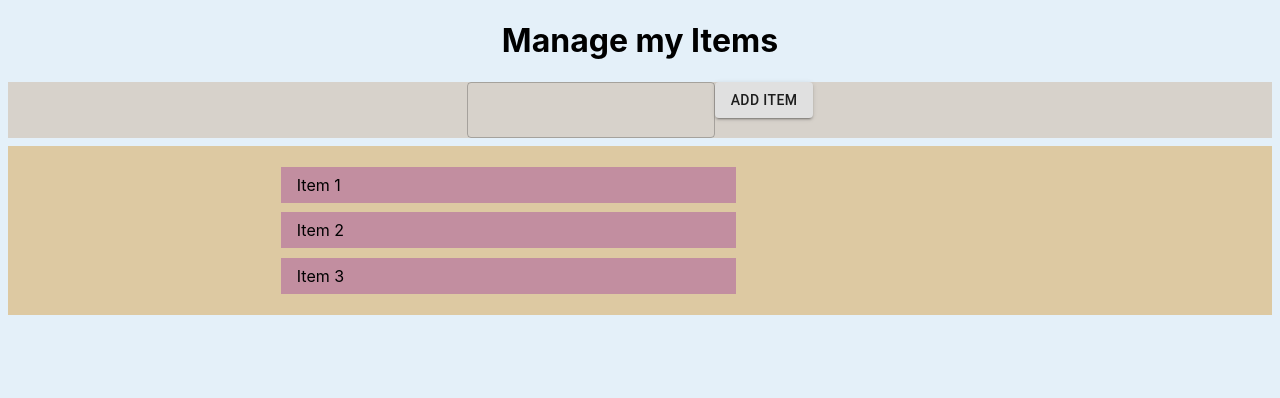
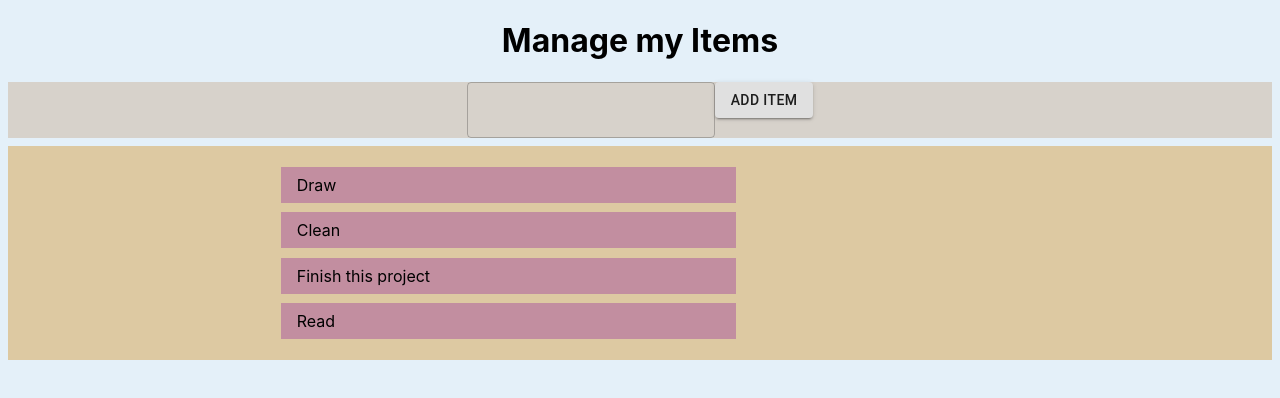
Before and after one commit to c-gasiciel/manage-items-app, a React (Create React App) app: page / in a window 1280 px wide. Shown: the top 398 px of the page. Built offline with nearby package versions, Linux system fonts and the light colour scheme.

Commit message:
Populate list dynamically Use an array to create each list item

```diff
--- a/src/components/List.js
+++ b/src/components/List.js
@@ -3,12 +3,13 @@ import styled from 'styled-components';
 import ListItem from './ListItem';
 
 const List = (props) =>{
+    const myList = ["Draw", "Clean", "Finish this project", "Read"];
+
+
     return(
         <ListContainer>
             <UnorderedList>
-                <ListItem itemText="Item 1" />
-                <ListItem itemText="Item 2"/>
-                <ListItem itemText="Item 3" />
+                { myList.map(item => <ListItem itemText={ item }/>)}
             </UnorderedList>
         </ListContainer>
     );
```
